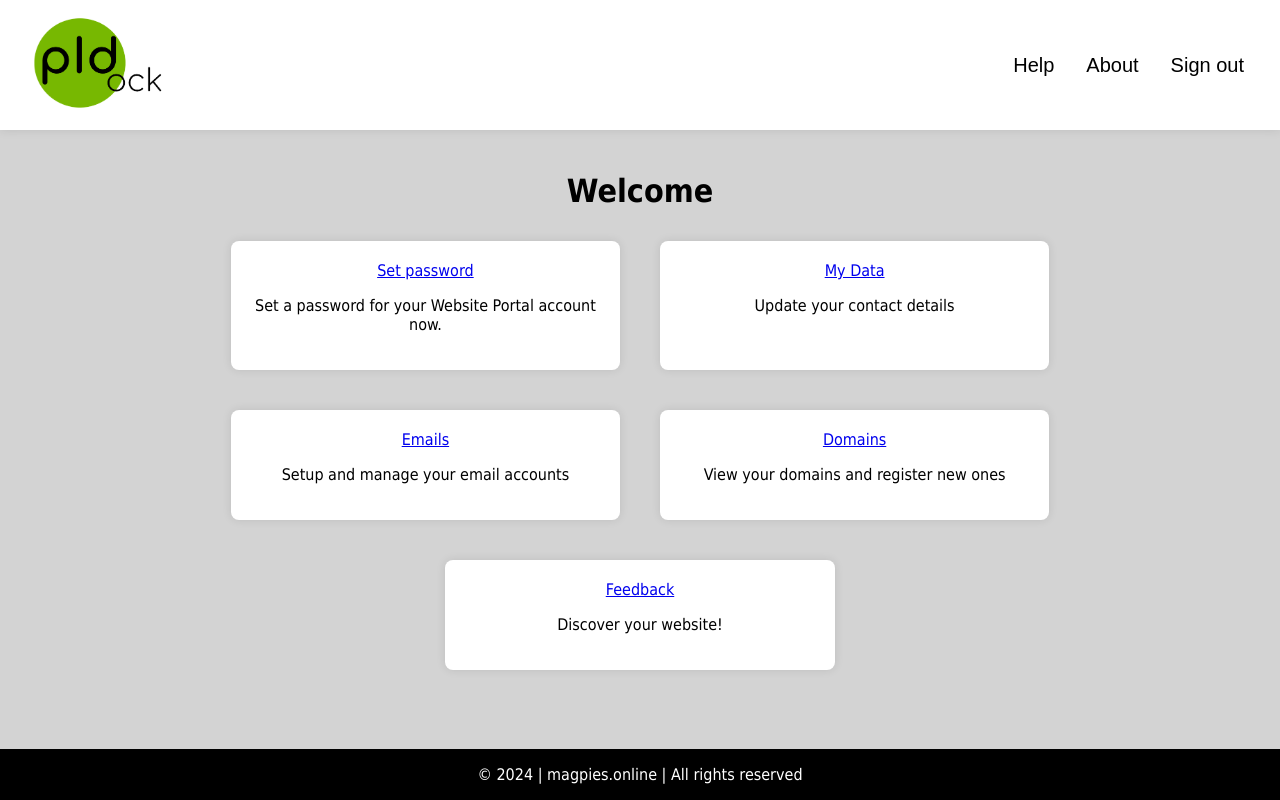
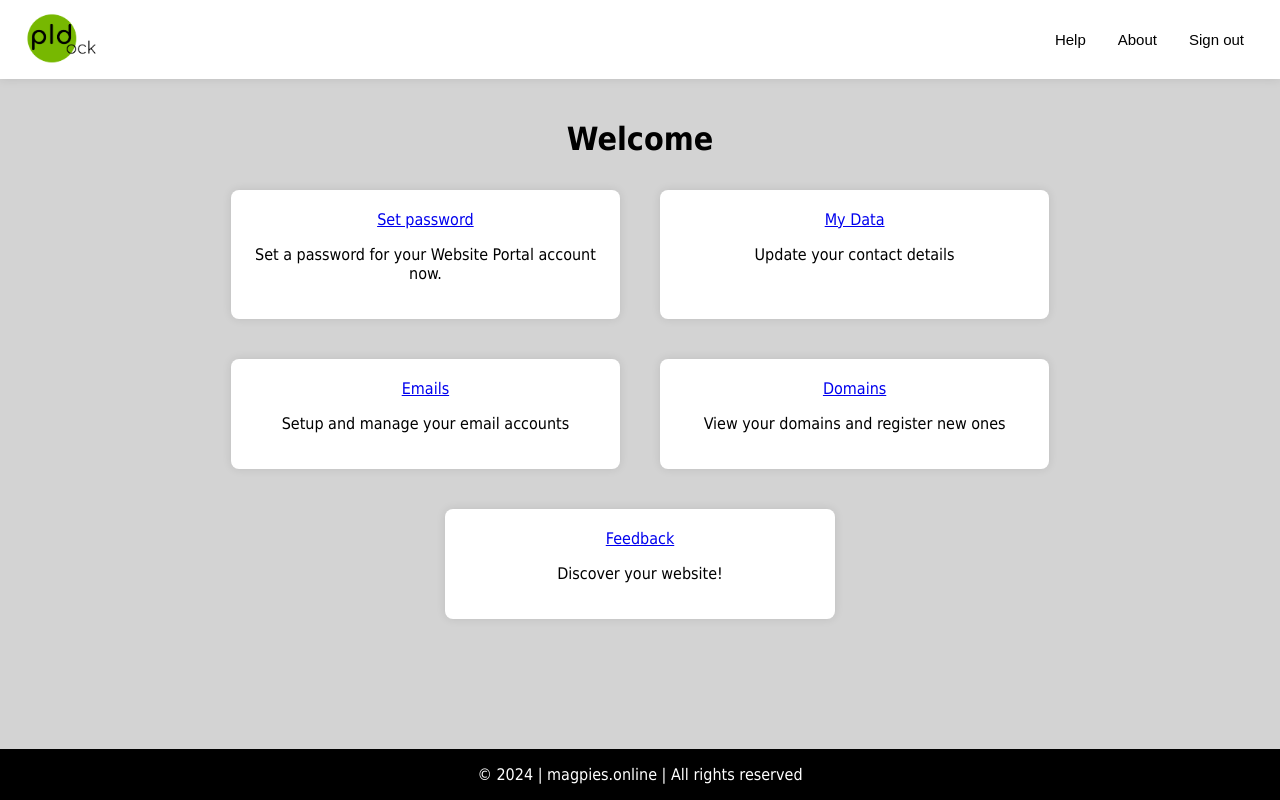
Before and after one commit to P-tech-pixel/Firebase-Project-01, a website with bundled scripts: page src/userPortal.html in a window 1280 px wide. Built offline with nearby package versions, Linux system fonts and the light colour scheme.

Commit message:
adjust the size of the Nav Bar

```diff
--- a/src/css/portalStyles.css
+++ b/src/css/portalStyles.css
@@ -20,7 +20,7 @@ html, body {
 }
 
 #logo {
-    max-width: 150px;
+    max-width: 80px;
     height: auto;
 }
 
@@ -35,7 +35,7 @@ html, body {
     margin: 10px 10px;
     background-color: #ffffff;
     border: none;
-    font-size: 20px;
+    font-size: 15px;
 }
 .nav-links button:hover {
     background-color: #78b80160;
```
